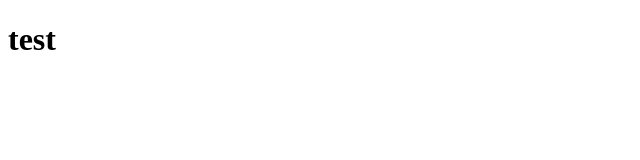
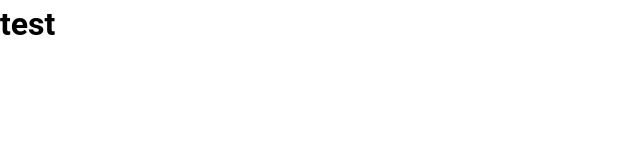
Before and after one commit to MathieuBretaud/o-jobs-front, a Vue app: page /home in a window 1280 px wide. Shown: the top 160 px of the page, without its empty margins (0-640 px from the left). Built offline with nearby package versions, Linux system fonts and the light colour scheme.

Commit message:
install vuetify

```diff
--- a/package.json
+++ b/package.json
@@ -16,7 +16,8 @@
   "dependencies": {
     "pinia": "^2.1.7",
     "vue": "^3.3.11",
-    "vue-router": "^4.2.5"
+    "vue-router": "^4.2.5",
+    "vuetify": "^3.4.8"
   },
   "devDependencies": {
     "@rushstack/eslint-patch": "^1.3.3",
--- a/src/main.ts
+++ b/src/main.ts
@@ -5,8 +5,20 @@
 import App from './App.vue'
 import router from './router'
 
+// Vuetify
+import 'vuetify/styles'
+import { createVuetify } from 'vuetify'
+import * as components from 'vuetify/components'
+import * as directives from 'vuetify/directives'
+
+const vuetify = createVuetify({
+    components,
+    directives,
+})
+
 const app = createApp(App)
 
+app.use(vuetify)
 app.use(createPinia())
 app.use(router)
 
```
Also changed, not shown: 1 other file (tests, documents, lock files or other folders).
